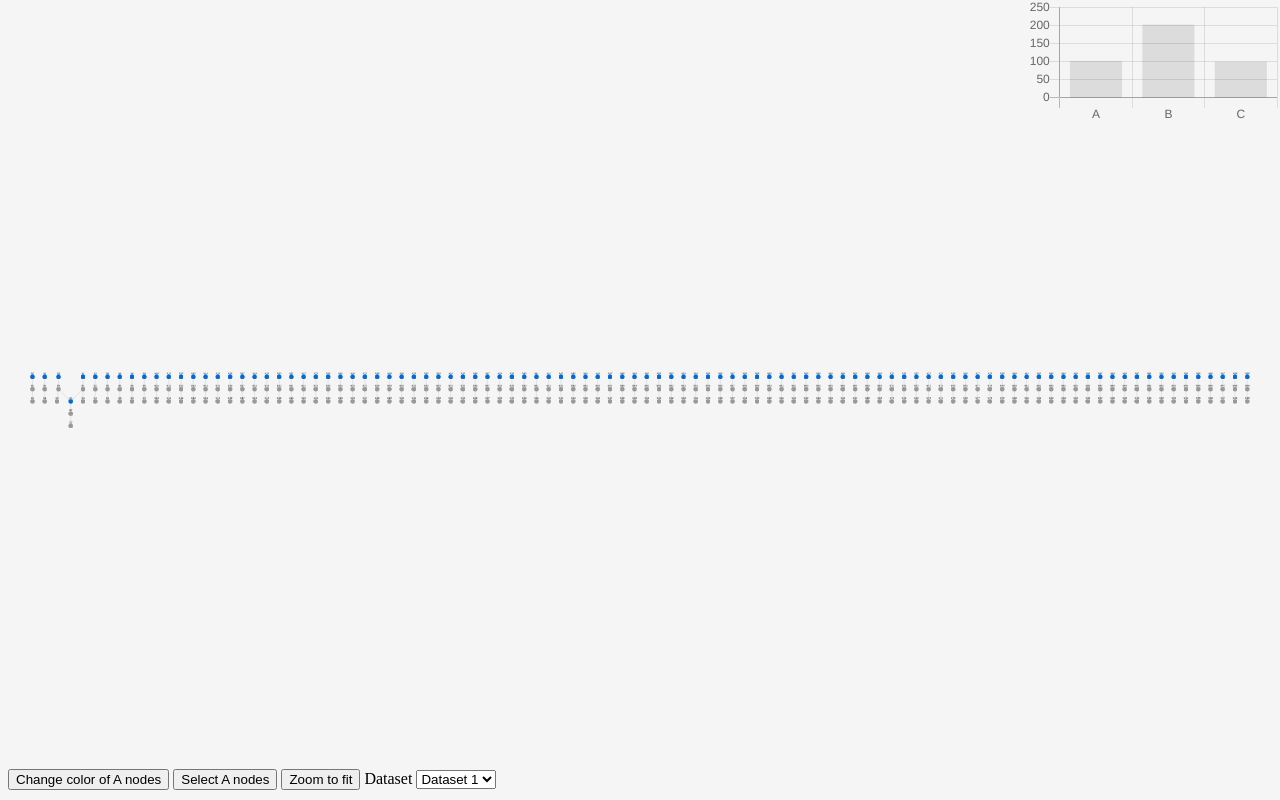
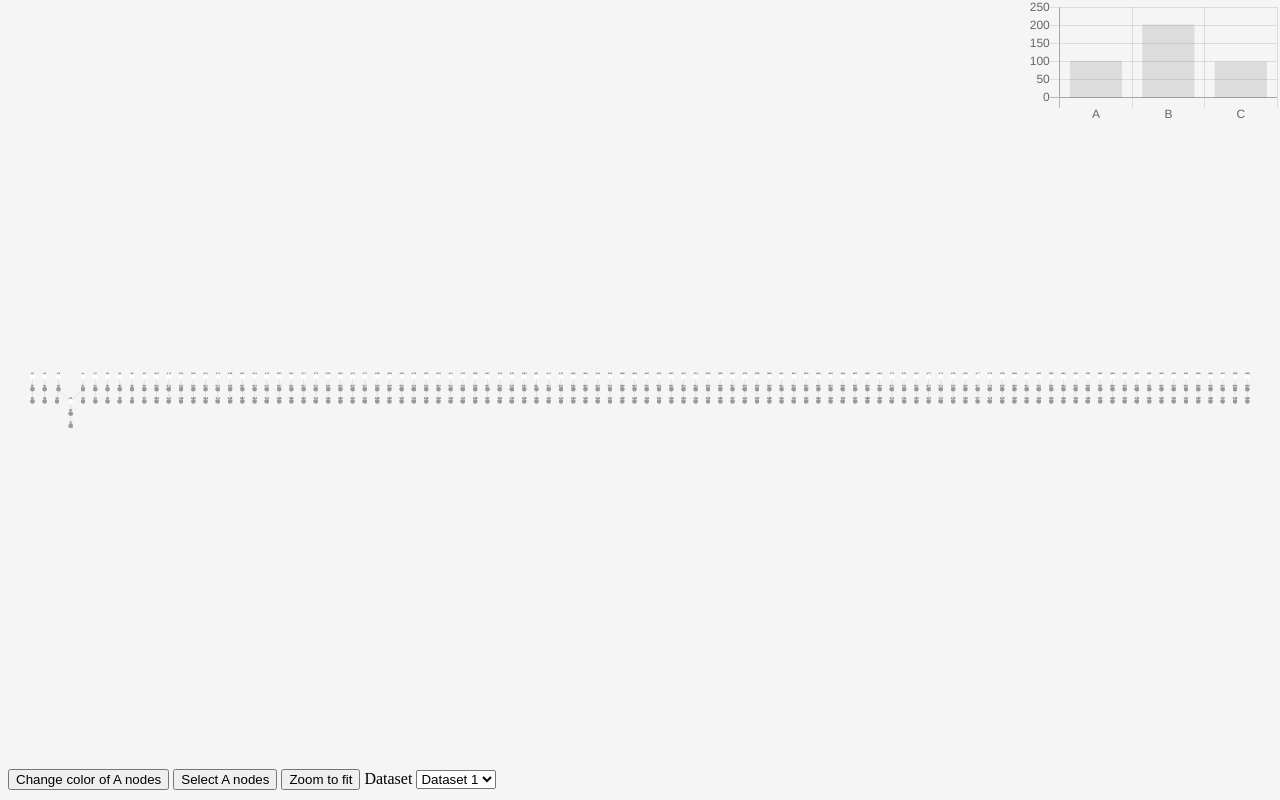
Before and after one commit to plavy/vd, a website: page index.html in a window 1280 px wide. Both pictures are taken after a click on the button "Select A nodes". Drawn offline with nearby package versions, Linux system fonts and the light colour scheme.

Commit message:
histogram onlick select

```diff
--- a/datasets.js
+++ b/datasets.js
@@ -1,27 +1,3 @@
-// const dataset1 = {
-//     "nodes": [
-//         {
-//             "data": {
-//                 "id": "a"
-//             }
-//         },
-//         {
-//             "data": {
-//                 "id": "b"
-//             }
-//         }
-//     ],
-//     "edges": [
-//         {
-//             "data": {
-//                 "id": "a->b",
-//                 "source": "a",
-//                 "target": "b"
-//             }
-//         }
-//     ]
-// }
-
 // dataset 1
 N = 100
 
@@ -30,9 +6,9 @@ nodes_B = []
 nodes_C = []
 
 for(let i = 0; i < N; i++) {
-    nodes_A.push({"data": {"id":"A"+i}, "classes": ['groupA']})
-    nodes_B.push({"data": {"id":"B"+i}, "classes": ['groupB']})
-    nodes_C.push({"data": {"id":"C"+i}, "classes": ['groupC']})
+    nodes_A.push({"data": {"id":"A"+i}, "classes": ['group0']})
+    nodes_B.push({"data": {"id":"B"+i}, "classes": ['group1']})
+    nodes_C.push({"data": {"id":"C"+i}, "classes": ['group2']})
 }
 
 edges = []
@@ -60,10 +36,10 @@ nodes_B = []
 nodes_C = []
 
 for(let i = 0; i < N; i++) {
-    nodes_A.push({"data": {"id":"A"+i}, "classes": ['groupA']})
-    nodes_B.push({"data": {"id":"B"+i}, "classes": ['groupB']})
+    nodes_A.push({"data": {"id":"A"+i}, "classes": ['group0']})
+    nodes_B.push({"data": {"id":"B"+i}, "classes": ['group1']})
     if (i <= 0.8 * N) {
-        nodes_C.push({"data": {"id":"C"+i}, "classes": ['groupC']})
+        nodes_C.push({"data": {"id":"C"+i}, "classes": ['group2']})
     }
 }
 
--- a/index.html
+++ b/index.html
@@ -59,6 +59,7 @@
     <div id="cy"></div>
 
     <script>
+        const K = 3
 
         // Initialize dataset list
         selectDataset = document.getElementById('select-dataset');
@@ -88,6 +89,14 @@
                         'target-arrow-shape': 'triangle',
                         'curve-style': 'bezier'
                     }
+                },
+                {
+                    selector: ':selected',
+                    css: {
+                        'background-color': 'white',
+                        'line-color': 'black',
+                        'target-arrow-color': 'black'
+                    }
                 }],
             wheelSensitivity: 0.1
         });
@@ -107,10 +116,18 @@
                 }
             }
         });
+        document.getElementById("histogram").onclick = function (evt) {
+            var points = hist.getElementsAtEventForMode(evt, 'nearest', {
+                intersect: true
+            }, true);
+            if (points.length) {
+                setSelected(points[0]._index);
+            }
+        };
 
 
         function changeColor(event) {
-            var nodes = cy.nodes(".groupA");
+            let nodes = cy.nodes(".group0");
             nodes.forEach(function (node) {
                 node.style("background-color", "blue");
             });
@@ -120,9 +137,9 @@
             cy.fit();
         }
 
-        function setSelectedA(event) {
-            var nodes = cy.nodes(".groupA");
-            nodes.select()
+        function setSelected(index) {
+            cy.nodes().unselect();
+            cy.nodes(".group" + index).select();
         }
 
         function updateDataset(event) {
@@ -130,7 +147,7 @@
         }
 
         document.getElementById("color-A").addEventListener('click', changeColor);
-        document.getElementById("select-A").addEventListener('click', setSelectedA);
+        document.getElementById("select-A").addEventListener('click', (event) => setSelected("0"));
         document.getElementById("reset-zoom").addEventListener('click', resetZoom);
         document.getElementById("select-dataset").addEventListener('change', (event) => {
             cy.json({ elements: datasets[event.target.value] });
@@ -142,15 +159,14 @@
                 name: 'dagre'
             }).run();
 
-            var countA = 0
-            var countB = 0
-            var countC = 0
-            cy.nodes(".groupA").forEach((node) => countA += node.neighborhood().nodes().length);
-            cy.nodes(".groupB").forEach((node) => countB += node.neighborhood().nodes().length);
-            cy.nodes(".groupC").forEach((node) => countC += node.neighborhood().nodes().length);
+            let count = new Array(K)
+            for (var i = 0; i < K; i++) {
+                count[i] = 0
+                cy.nodes(".group" + i).forEach((node) => count[i] += node.neighborhood().nodes().length);
+            }
             hist.data.labels = ["A", "B", "C"];
             hist.data.datasets = [{
-                data: [countA, countB, countC]
+                data: count
             }]
             hist.update();
         }
```
